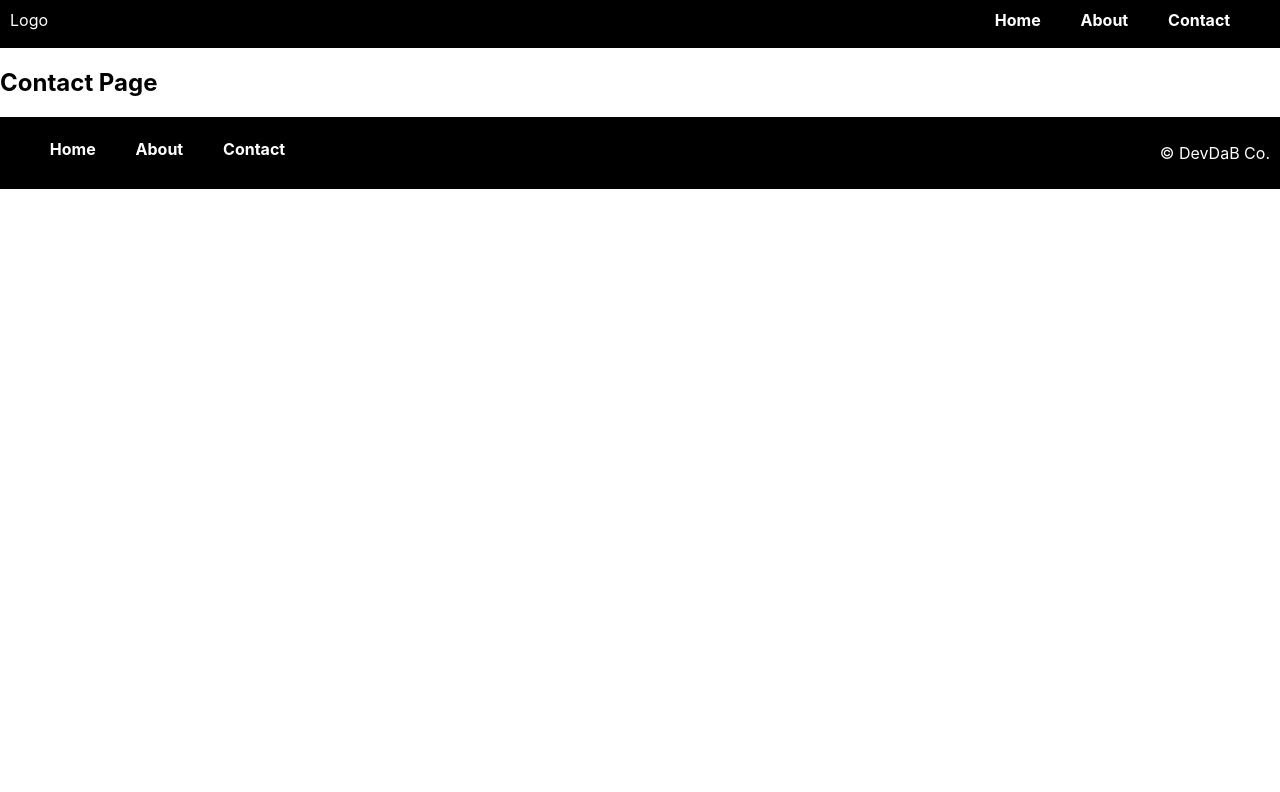
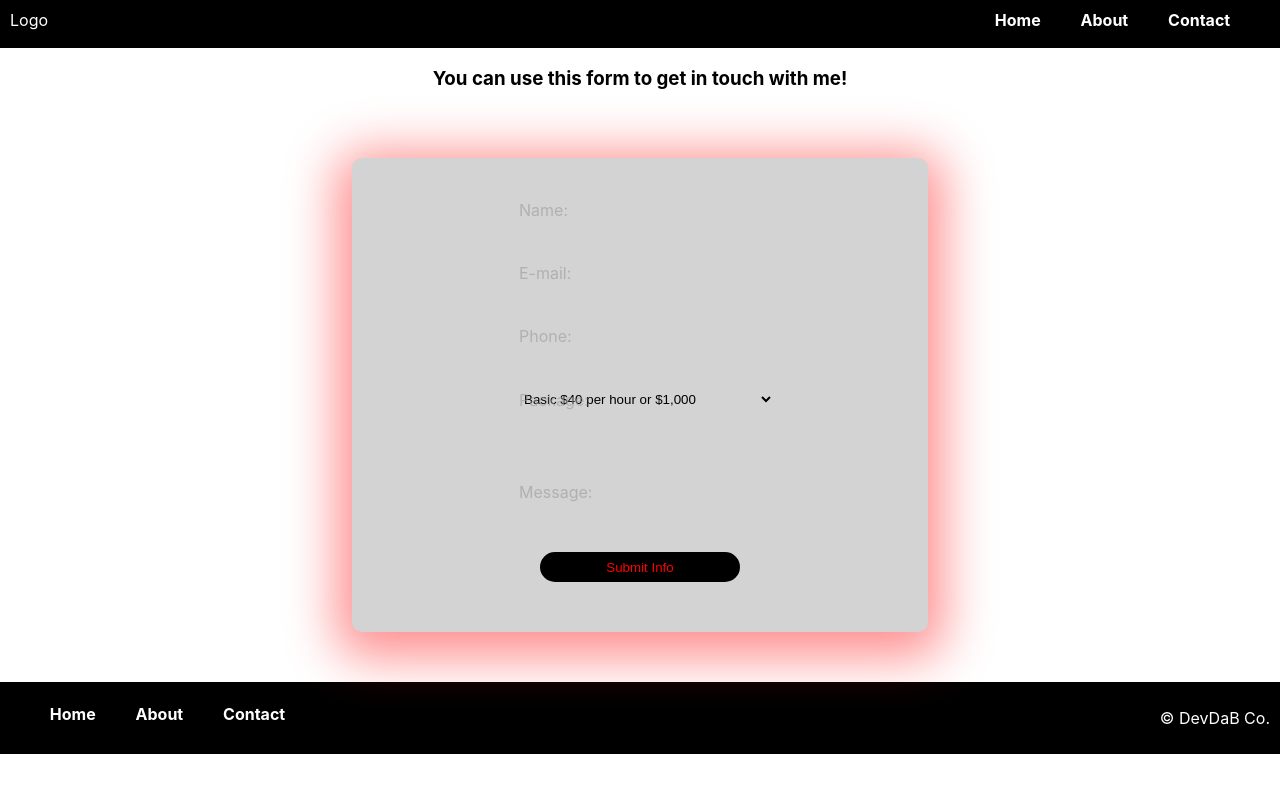
Before and after one commit to rutrut6969/advert-website, a React (Create React App) app in the folder frontend/: page /contact in a window 1280 px wide. Shown: the top 792 px of the page. Built offline with nearby package versions, Linux system fonts and the light colour scheme.

Commit message:
Finished initial Site working on backend now

```diff
--- a/frontend/src/App/components/contact/Contact.js
+++ b/frontend/src/App/components/contact/Contact.js
@@ -1,10 +1,33 @@
-import React from 'react';
+import React, { useState } from 'react';
+import Form from './form/Form';
 import './contact.css';
 
 export default function Contact() {
+  const [form, setForm] = useState({
+    name: '', // Mandatory
+    email: '', // Mandatory
+    phone: '', // Optional
+    package: '',
+    message: '',
+  });
+
+  const change = (e) => {
+    setForm({
+      ...form,
+      [e.target.name]: e.target.value,
+    });
+  };
+
+  const packages = [
+    'Basic',
+    'Basic With Back-end',
+    'Full Stack Web Application',
+  ];
+
   return (
-    <div>
-      <h2>Contact Page</h2>
+    <div className='Contact'>
+      <h3>You can use this form to get in touch with me!</h3>
+      <Form form={form} change={change} />
     </div>
   );
 }
--- a/frontend/src/App/components/contact/contact.css
+++ b/frontend/src/App/components/contact/contact.css
@@ -0,0 +1,90 @@
+.Contact {
+  display: flex;
+  justify-content: center;
+  align-items: center;
+  flex-flow: column;
+}
+
+form {
+  display: flex;
+  flex-flow: column;
+  width: 45%;
+  margin: 50px;
+  align-items: center;
+  justify-content: center;
+  padding: 20px;
+  background-color: lightgrey;
+  border-radius: 10px;
+  box-shadow: 0px 10px 51px 15px rgba(252, 0, 0, 0.452);
+}
+
+form > div > input,
+form > div > select,
+form > div > textarea {
+  width: 100%;
+  /* margin: 10px; */
+  border: none;
+  outline: none;
+  background-color: lightgray;
+  padding: 14px;
+  /* border-bottom: 2px solid rgba(255, 0, 0, 0.493); */
+  /* border-radius: 5px; */
+}
+
+form > div > input:focus,
+form > div > select:focus,
+form > div > textarea:focus {
+  border-bottom: 2px solid rgba(255, 0, 0, 0.493);
+  transition: all 0.5s ease-out;
+}
+
+form > div > textarea {
+  resize: none;
+  height: 100px;
+}
+
+form > div {
+  width: 50%;
+  display: flex;
+  justify-content: center;
+  flex-flow: column;
+  align-items: flex-start;
+  margin: 10px;
+  position: relative;
+}
+
+form > div > label {
+  position: absolute;
+  margin-left: 13px;
+  pointer-events: none;
+  color: #9999;
+  transition: all 0.5s ease-in;
+}
+
+.message-label {
+  margin-top: -59px;
+}
+
+/* form > div > input:focus ~ label,
+form > div > select:focus ~ label,
+form > div > textarea:focus ~ label {
+  animation: animate 0.5s forwards;
+} */
+
+@keyframes deanimate {
+  0% {
+    transform: translateY(0px);
+  }
+  100% {
+    transform: translateY(20px);
+  }
+}
+
+@keyframes animate {
+  0% {
+    transform: translateY(0);
+  }
+  100% {
+    transform: translateY(-20px);
+  }
+}
--- /dev/null
+++ b/frontend/src/App/components/contact/form/Form.jsx
@@ -0,0 +1,173 @@
+import React, { useState, useEffect } from 'react';
+import { useSpring, animated } from 'react-spring';
+
+export default function Form({ change, form }) {
+  const [toggle, setToggle] = useState({
+    name: false,
+    email: false,
+    message: false,
+    phone: false,
+    package: false,
+  });
+  const label_name = useSpring({
+    marginTop: toggle.name ? '-37px' : '0px',
+  });
+
+  const label_email = useSpring({
+    marginTop: toggle.email ? '-37px' : '0px',
+  });
+
+  const label_phone = useSpring({
+    marginTop: toggle.phone ? '-37px' : '0px',
+  });
+
+  const label_package = useSpring({
+    marginTop: toggle.package ? '-37px' : '0px',
+  });
+
+  const label_message = useSpring({
+    marginTop: toggle.message ? '-108px' : '0px',
+  });
+
+  const toggled = (e) => {
+    if (toggle[e.target.name] === false) {
+      setToggle({
+        ...toggle,
+        [e.target.name]: true,
+      });
+    }
+  };
+
+  useEffect(() => {
+    if (form.name != '') {
+      setToggle({
+        ...toggle,
+        name: true,
+      });
+    } else {
+      setToggle({
+        ...toggle,
+        name: false,
+      });
+    }
+    if (form.email != '') {
+      setToggle({
+        ...toggle,
+        email: true,
+      });
+    } else {
+      setToggle({
+        ...toggle,
+        email: false,
+      });
+    }
+    if (form.phone != '') {
+      setToggle({
+        ...toggle,
+        phone: true,
+      });
+    } else {
+      setToggle({
+        ...toggle,
+        phone: false,
+      });
+    }
+    if (form.package != '') {
+      setToggle({
+        ...toggle,
+        package: true,
+      });
+    } else {
+      setToggle({
+        ...toggle,
+        package: false,
+      });
+    }
+    if (form.message != '') {
+      setToggle({
+        ...toggle,
+        message: true,
+      });
+    } else {
+      setToggle({
+        ...toggle,
+        message: false,
+      });
+    }
+  }, [form]);
+
+  return (
+    <form>
+      <div>
+        <input
+          onFocus={toggled}
+          onFocusCapture={toggled}
+          type='text'
+          name='name'
+          value={form.name}
+          onChange={change}
+          required
+        />
+        <animated.label style={label_name}>Name:</animated.label>
+      </div>
+
+      <div>
+        <input
+          onFocus={toggled}
+          type='text'
+          name='email'
+          value={form.email}
+          onChange={change}
+          required
+        />
+        <animated.label style={label_email}>E-mail:</animated.label>
+      </div>
+
+      <div>
+        <input
+          type='text'
+          name='phone'
+          value={form.phone}
+          onFocus={toggled}
+          onChange={change}
+        />
+        <animated.label style={label_phone}>Phone:</animated.label>
+      </div>
+
+      <div>
+        <select
+          required
+          onFocus={toggled}
+          onChange={change}
+          name='package'
+          defaultValue=''
+          value={form.packages}>
+          <option value='Basic'>Basic $40 per hour or $1,000</option>
+          <option value='Basic W/BE'>
+            Basic With Back-end $55 per hour or $1,500
+          </option>
+          <option value='Full Stack'>
+            Full Stack Web App $100 per hour or $4,000
+          </option>
+        </select>
+        <animated.label style={label_package}>Package:</animated.label>
+      </div>
+      <div>
+        <textarea
+          required
+          onFocus={toggled}
+          name='message'
+          onChange={change}
+          value={form.message}
+        />
+        <animated.label className='message-label' style={label_message}>
+          Message:
+        </animated.label>
+      </div>
+
+      <button type='submit' className='button'>
+        Submit Info
+      </button>
+    </form>
+  );
+}
```
